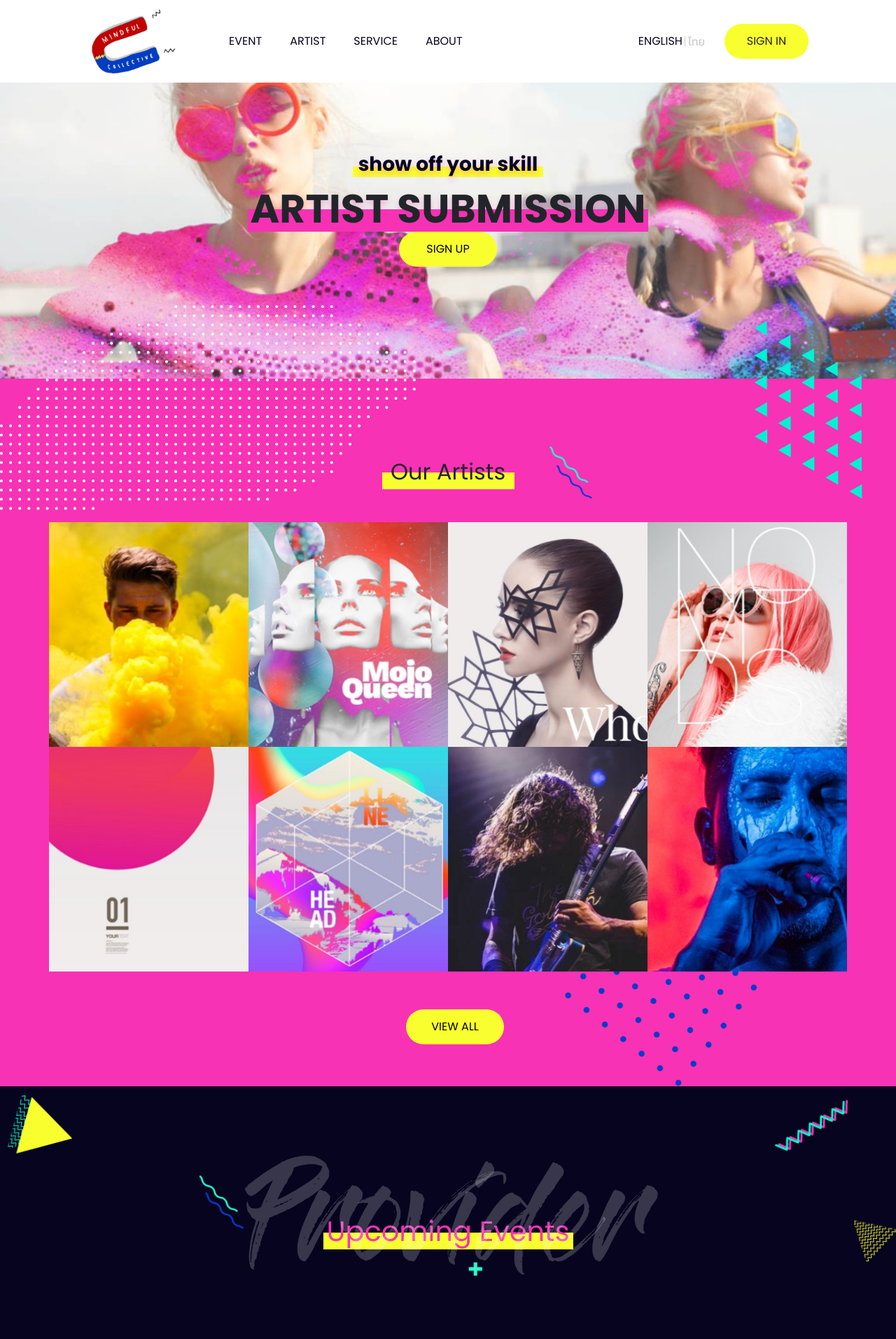
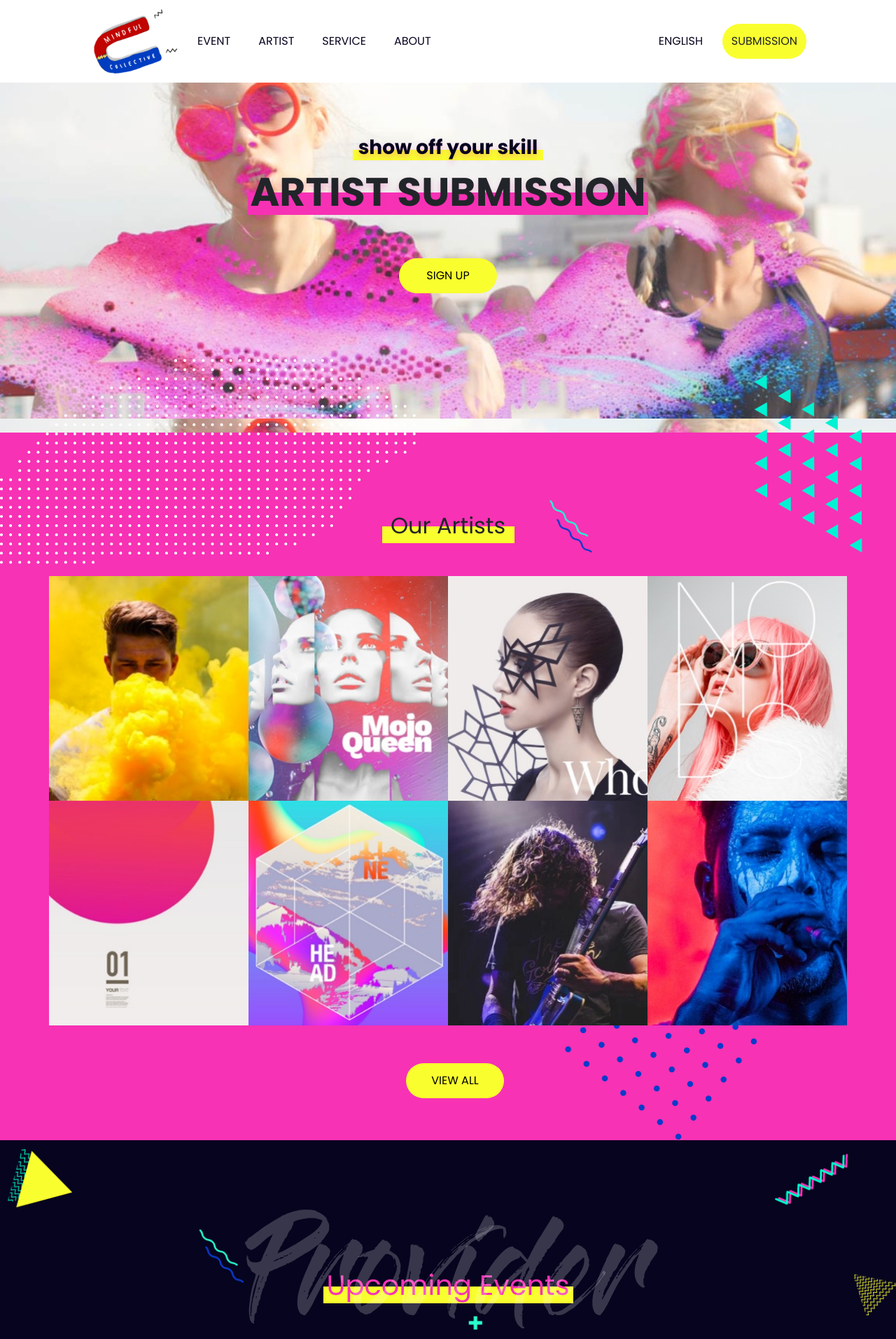
Before and after one commit to pinplengpai/mindful, a PHP site: page / in a window 1280 px wide. Shown: the top 1913 px of the page at 70% size. Run offline with PHP 8.4, Linux system fonts and the light colour scheme.

Commit message:
mobile version (not finish)

```diff
--- a/css/style.css
+++ b/css/style.css
@@ -26,7 +26,7 @@
 
 #navbar-main {
   color: black !important;
-  padding: 0px 125px; }
+  padding: 0px 10%; }
   #navbar-main li {
     font-family: "Poppins", sans-serif;
     font-size: 1rem; }
@@ -37,13 +37,15 @@
   #navbar-main img {
     height: 108px;
     width: 130px; }
-  #navbar-main button {
+  #navbar-main .button-yellow {
     margin-left: 20px;
     background-color: #F9FF2F;
     border: 0;
     border-radius: 25px;
     height: 50px;
     width: 120px; }
+  #navbar-main .navbar-toggler-icon {
+    color: #07041F; }
   #navbar-main .thai {
     color: #CBCBCB;
     font-family: "Kanit", sans-serif; }
@@ -51,17 +53,8 @@
     text-decoration: none;
     color: #07041F;
     position: relative; }
-  #navbar-main .form-inline li:first-child a:after {
-    content: "";
-    position: absolute;
-    width: 1px;
-    height: 38%;
-    background-color: #CBCBCB;
-    right: 4px;
-    top: 50%;
-    transform: translateY(-50%); }
 
-.button {
+.button-yellow {
   margin-top: 54px;
   margin-left: 20px;
   background-color: #F9FF2F;
@@ -128,7 +140,7 @@
     background-color: #CBCBCB;
     width: 100%;
     height: auto;
-    padding: 100px 15px; }
+    padding: 76px 15px; }
   #section1 .headline {
     text-align: center; }
     #section1 .headline h2 {
@@ -158,6 +170,8 @@
       margin-top: -41px; }
     #section1 .headline .h2-box {
       margin-bottom: 11px; }
+    #section1 .headline .button-yellow {
+      margin: 5%; }
 
 #section2 {
   position: relative; }
--- a/header.php
+++ b/header.php
@@ -11,10 +11,10 @@
     <body>
         <!-- navbar -->
         <nav class="navbar navbar-expand-lg navbar-main" id="navbar-main">
+                <a class="navbar-brand" href="index.php"><img src="images/logo@2x.png" alt="image"></a>
                 <button class="navbar-toggler" type="button" data-toggle="collapse" data-target="#navbarTogglerDemo03" aria-controls="navbarTogglerDemo03" aria-expanded="false" aria-label="Toggle navigation">
                   <span class="navbar-toggler-icon"></span>
                 </button>
-                <a class="navbar-brand pr-5" href="index.php"><img src="images/logo@2x.png" alt=""></a>
 
                 <div class="collapse navbar-collapse" id="navbarTogglerDemo03">
                   <ul class="navbar-nav mr-auto mt-2 mt-lg-0">
@@ -36,11 +36,11 @@
                         <li class="nav-item">
                             <a class="nav-link" href="#">ENGLISH</a>
                         </li>
-                        <li class="nav-item">
+                        <li class="nav-item d-none">
                             <a class="nav-link thai" href="#">ไทย</a>
                         </li>
                     </ul>
-                    <button class="btn button my-2 my-sm-0" type="submit">SIGN IN</button>
+                    <button class="btn button-yellow my-2 my-sm-0" type="submit">SUBMISSION</button>
                   </form>
                 </div>
         </nav>
--- a/index.php
+++ b/index.php
@@ -14,7 +14,7 @@
                         <h1><b>ARTIST SUBMISSION</b></h1>
                         <div class="pink-line"></div>
                     </div>
-                    <button class="button m-0">SIGN UP</button>
+                    <button class=" button-yellow">SIGN UP</button>
                 </div>
             </div>
         </div>
@@ -117,7 +117,7 @@
                 </div>
             </div>
             <div class="text-center">
-                <button class="button">VIEW ALL</button>
+                <button class="button-yellow">VIEW ALL</button>
             </div>
         </div>
     </div>
@@ -163,7 +163,7 @@
                 <div class="tags">
                     <p>Workshop</p>
                 </div>
-                <div class="details-button button">
+                <div class="details-button button-yellow">
                     <p>DETAILS</p>
                 </div>
             </div>
@@ -195,7 +195,7 @@
                 <div class="tags">
                     <p>Workshop</p>
                 </div>
-                <div class="details-button button">
+                <div class="details-button button-yellow">
                     DETAILS
                 </div>
             </div>
@@ -227,7 +227,7 @@
                 <div class="tags">
                     <p>Workshop</p>
                 </div>
-                <div class="details-button button">
+                <div class="details-button button-yellow">
                     DETAILS
                 </div>
             </div>
@@ -259,7 +259,7 @@
                 <div class="tags">
                     <p>Workshop</p>
                 </div>
-                <div class="details-button button">
+                <div class="details-button button-yellow">
                     DETAILS
                 </div>
             </div>
@@ -291,13 +291,13 @@
                 <div class="tags">
                     <p>Workshop</p>
                 </div>
-                <div class="details-button button">
+                <div class="details-button button-yellow">
                     DETAILS
                 </div>
             </div>
         </div>
         <div class="text-center">
-            <button class="button viewall">VIEW ALL</button>
+            <button class="button-yellow viewall">VIEW ALL</button>
         </div>
     </div>
 </section>
--- a/page5.php
+++ b/page5.php
@@ -69,7 +69,7 @@
                     </div>
                 </div>
                 <div class="col-12 text-center">
-                    <button class="button submit-button">SUBMIT</button>
+                    <button class="button-yellow submit-button">SUBMIT</button>
                 </div>
             </div>
         </div>
--- a/page6.php
+++ b/page6.php
@@ -61,7 +61,7 @@
                     <div class="info">
                         <h2>WANT A TICKET?</h2>
                         <p>Organizer of Sequence VII at Mustache Bar</p>
-                        <button class="button button-booking">BOOKING</button>
+                        <button class="button-yellow button-booking">BOOKING</button>
                     </div>
                 </div>
         </div>
--- a/scss/components/_button.scss
+++ b/scss/components/_button.scss
@@ -1,4 +1,4 @@
-.button{
+.button-yellow{
     margin-top: 54px;
     margin-left: 20px;
     background-color: $yellow;
--- a/scss/components/_navbar.scss
+++ b/scss/components/_navbar.scss
@@ -1,6 +1,6 @@
 #navbar-main {
     color: black !important;
-    padding: 0px 125px;
+    padding: 0px 10%;
     // .pseudo{
     //     span::before{
     //         color: #CECECE;
@@ -20,13 +20,16 @@
        height: 108px;
        width: 130px;
    }
-   button{
+   .button-yellow{
        margin-left: 20px;
        background-color: $yellow;
        border: 0;
        border-radius: 25px;
        height: 50px;
        width: 120px;
+   }
+   .navbar-toggler-icon{
+     color: $black;
    }
    .thai {
        color: $grey;
@@ -40,20 +43,20 @@
 
    }
 
-   .form-inline {
-        li:first-child{
-            a{
-                &:after {
-                    content: "";
-                    position: absolute;
-                    width: 1px;
-                    height: 38%;
-                    background-color: #CBCBCB;
-                    right: 4px;
-                    top: 50%;
-                    transform: translateY(-50%);
-                }
-            }
-        }
-   }
+//    .form-inline {
+//         li:first-child{
+//             a{
+//                 &:after {
+//                     content: "";
+//                     position: absolute;
+//                     width: 1px;
+//                     height: 38%;
+//                     background-color: #CBCBCB;
+//                     right: 4px;
+//                     top: 50%;
+//                     transform: translateY(-50%);
+//                 }
+//             }
+//         }
+//    }
 }
--- a/scss/components/_subscription-sec.scss
+++ b/scss/components/_subscription-sec.scss
@@ -44,3 +44,36 @@
         }
     }
 }
+
+
+@media (max-width: 780px) {
+    #section5{
+        .sub-info{
+            h2{
+                font-size: 1.7rem;
+            }
+            p{
+                font-size: 0.9rem;
+            }
+        }
+        .pink-line{
+            border-top: 21px solid #F732B5;
+            width: 154px;
+            opacity: 1;
+            margin-top: -25px;
+        }
+        .button{
+            background-color: #F732B5;
+            color: #fff;
+            padding: 0 9px;
+            margin: 0px 3px 0px 28px;
+            p{
+                font-size: 0.8rem;
+            }
+        }
+        #email.form-control{
+            margin: 0 -22px;
+        }
+
+    }
+}
--- a/scss/layouts/_index.scss
+++ b/scss/layouts/_index.scss
@@ -23,7 +23,7 @@
         background-color: $grey;
         width: 100%;
         height: auto;
-        padding: 100px 15px;
+        padding:76px 15px;
     }
     .headline{
         text-align: center;
@@ -60,6 +60,10 @@
         }
         .h2-box{
             margin-bottom: 11px;
+        }
+
+        .button-yellow{
+            margin: 5%;
         }
     }
 }
```
Also changed, not shown: other parts of css/style.css (+70 -0 lines), other parts of scss/layouts/_index.scss (+79 -0 lines), page2.php (+8 -8 lines), scss/components/_footer.scss (line endings or trailing spaces), 1 other file.
